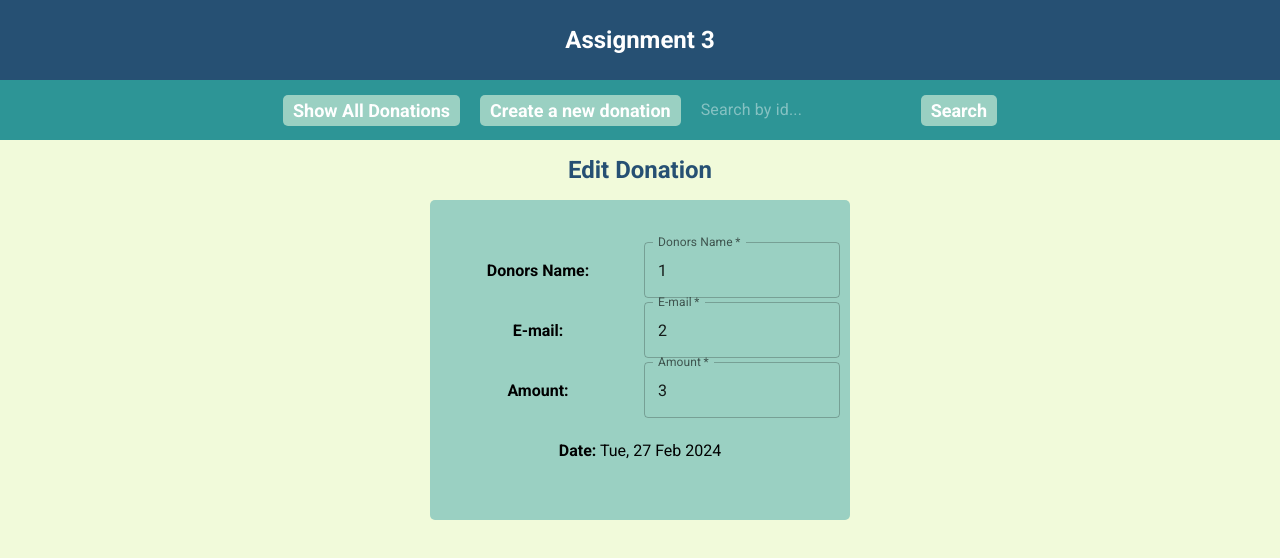
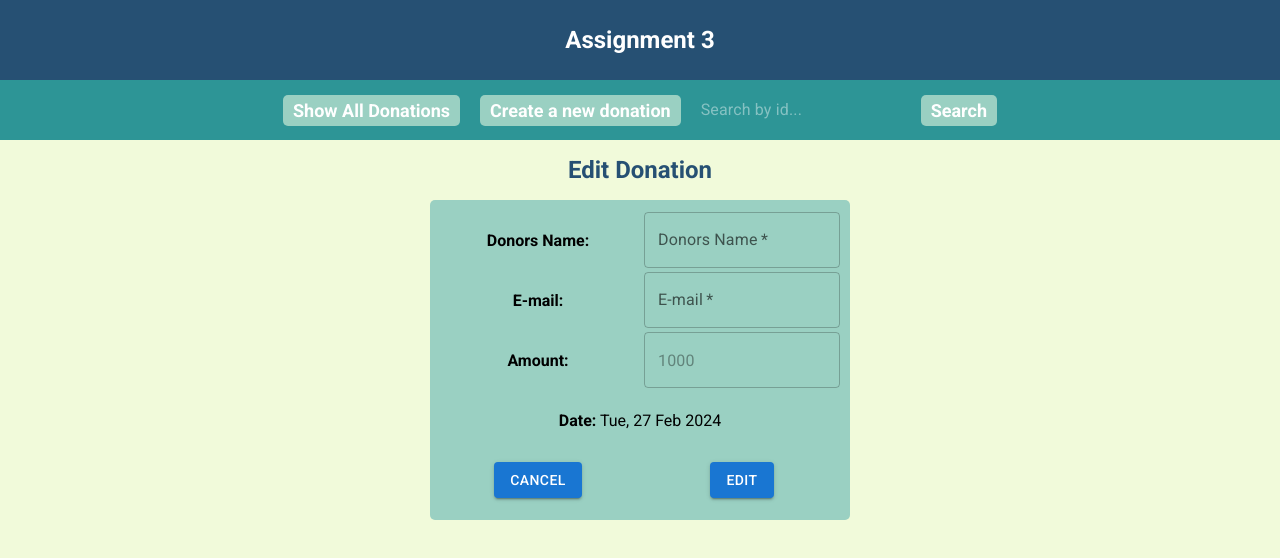
Before and after one commit to asafzaf/Donations-App, a React (Vite) app: page /edit/1 in a window 1280 px wide. Shown: the top 558 px of the page. Built offline with nearby package versions, Linux system fonts and the light colour scheme; no server answers.

Commit message:
added a good behavior for the parameters and the values. back and submit buttons by the state (create/edit).

```diff
--- a/src/components/DonationForm.jsx
+++ b/src/components/DonationForm.jsx
@@ -1,18 +1,75 @@
-import { useState } from "react";
+import { useEffect, useState } from "react";
 import PropTypes from "prop-types";
-import { Grid, TextField } from "@mui/material";
+import { Button, Grid, TextField } from "@mui/material";
 import "../styles.css";
+import { PacmanLoader } from "react-spinners";
 
 const DonationForm = (props) => {
   const [name, setName] = useState(
-    props.donation.name ? props.donation.name : "1"
+    props.donation?.name ? props.donation.name : ""
   );
   const [email, setEmail] = useState(
-    props.donation.email ? props.donation.email : "2"
+    props.donation?.email ? props.donation.email : ""
   );
   const [amount, setAmount] = useState(
-    props.donation.amount ? props.donation.amount : "3"
+    props.donation ? props.donation.amount : ""
   );
+
+  const [isLoading, setIsLoading] = useState(true);
+
+  useEffect(() => {
+    setName(props.donation?.name ? props.donation.name : "");
+    setEmail(props.donation?.email ? props.donation.email : "");
+    setAmount(props.donation ? props.donation.amount : "");
+    setIsLoading(false);
+  }, [props.donation]);
+
+  const submitHandler = (e) => {
+    e.preventDefault();
+    const donation = {
+      name: name,
+      email: email,
+      amount: parseInt(amount),
+    };
+    console.log(donation);
+    setIsLoading(true);
+    props.onSubmit(donation);
+  };
+
+  const backButton = () => {
+    if (props.donation) {
+      return (
+        <Button href={`/${props.donation._id}`} variant="contained">
+          Cancel
+        </Button>
+      );
+    } else
+      return (
+        <Button href="/" variant="contained">
+          Back
+        </Button>
+      );
+  };
+
+  const finishButton = () => {
+    if (props.donation) {
+      return (
+        <Button variant="contained" color="primary" type="submit">
+          Edit
+        </Button>
+      );
+    } else
+      return (
+        <Button
+          variant="contained"
+          color="primary"
+          type="submit"
+          onClick={submitHandler}
+        >
+          Create
+        </Button>
+      );
+  };
 
   const date = props.donation?.date
     ? new Date(props.donation?.date)
@@ -20,7 +77,7 @@ const DonationForm = (props) => {
         .slice(0, 16)
         .toString()
     : new Date().toUTCString("en-US").slice(0, 16).toString();
-  return (
+  return (isLoading ? <PacmanLoader color="#2D9596" /> :
     <Grid container spacing={1}>
       <Grid item xs={12} md={6} className="field">
         <p>
@@ -60,8 +117,8 @@ const DonationForm = (props) => {
       </Grid>
       <Grid item xs={12} md={6} className="field">
         <TextField
-          datatype="number"
-          label="Amount"
+          datatype="integer"
+          label=""
           placeholder="1000"
           value={amount}
           onChange={(e) => setAmount(e.target.value)}
@@ -73,12 +130,19 @@ const DonationForm = (props) => {
           <b>Date:</b> {date}
         </p>
       </Grid>
+      <Grid item xs={6} className="field">
+        {backButton()}
+      </Grid>
+      <Grid item xs={6} className="field">
+        {finishButton()}
+      </Grid>
     </Grid>
   );
 };
 DonationForm.propTypes = {
   props: PropTypes.object,
   donation: PropTypes.object,
+  onSubmit: PropTypes.func,
 };
 
 export default DonationForm;
```
